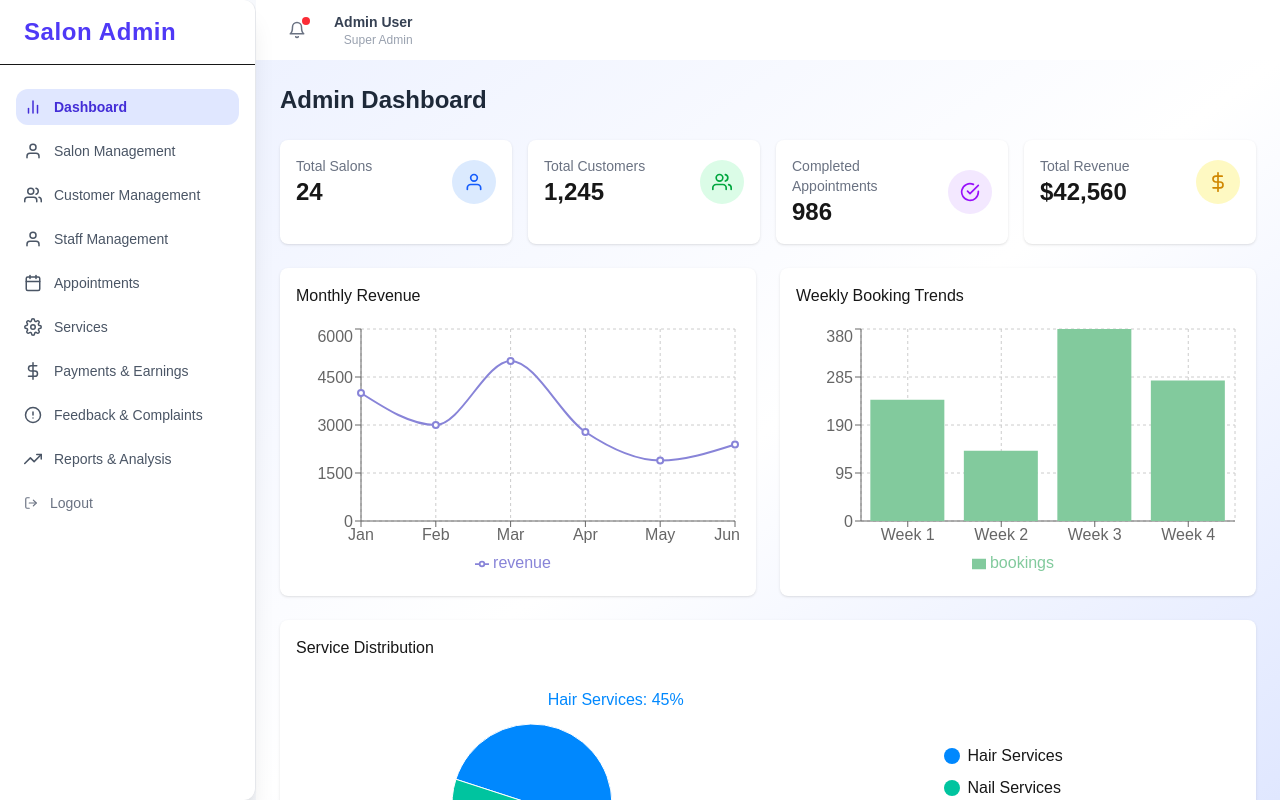
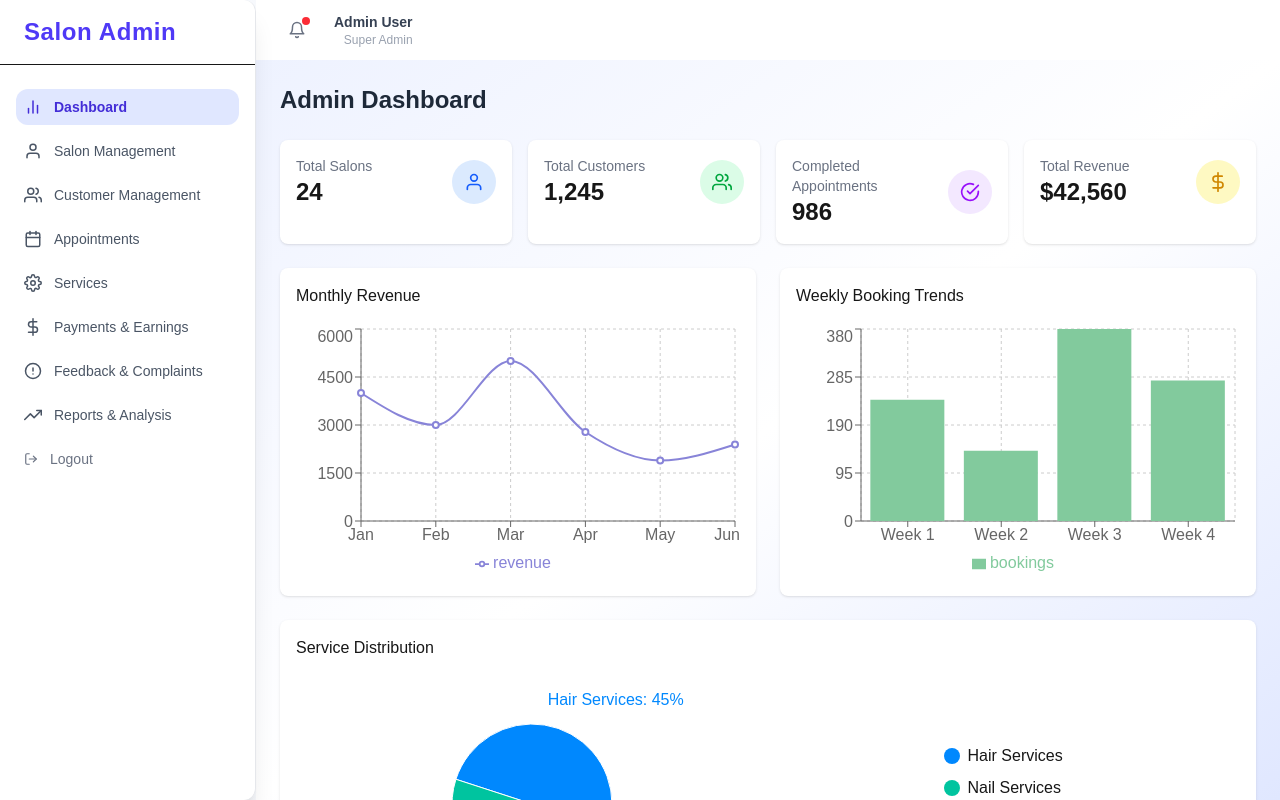
Before and after one commit to Hazrat17880/salon-Management-system, a Next.js app: page /admin/admin-dashboard in a window 1280 px wide. Built offline with nearby package versions, Linux system fonts and the light colour scheme.

Commit message:
i update the salon , services section , admin panels

```diff
--- a/src/app/(admin-dashboard)/admin/admin-dashboard/page.jsx
+++ b/src/app/(admin-dashboard)/admin/admin-dashboard/page.jsx
@@ -139,7 +139,7 @@ export default function AdminDashboard() {
             { tab: "dashboard", icon: FiBarChart2, label: "Dashboard" },
             { tab: "salons", icon: FiUser, label: "Salon Management" },
             { tab: "customers", icon: FiUsers, label: "Customer Management" },
-            { tab: "staff", icon: FiUser, label: "Staff Management" },
+            // { tab: "staff", icon: FiUser, label: "Staff Management" },
             { tab: "appointments", icon: FiCalendar, label: "Appointments" },
             { tab: "services", icon: FiSettings, label: "Services" },
             { tab: "payments", icon: FiDollarSign, label: "Payments & Earnings" },
@@ -259,7 +259,7 @@ export default function AdminDashboard() {
           {activeTab === "dashboard" && <Overview />}
           {activeTab === "salons" && <SalonManagement />}
           {activeTab === "customers" && <CustomerManagement />}
-          {activeTab === "staff" && <StaffManagement />}
+          {/* {activeTab === "staff" && <StaffManagement />} */}
           {activeTab === "appointments" && <AppointmentManagement />}
           {activeTab === "services" && <ServiceManagement />}
           {activeTab === "payments" && <PaymentsAndEarnings />}
```
